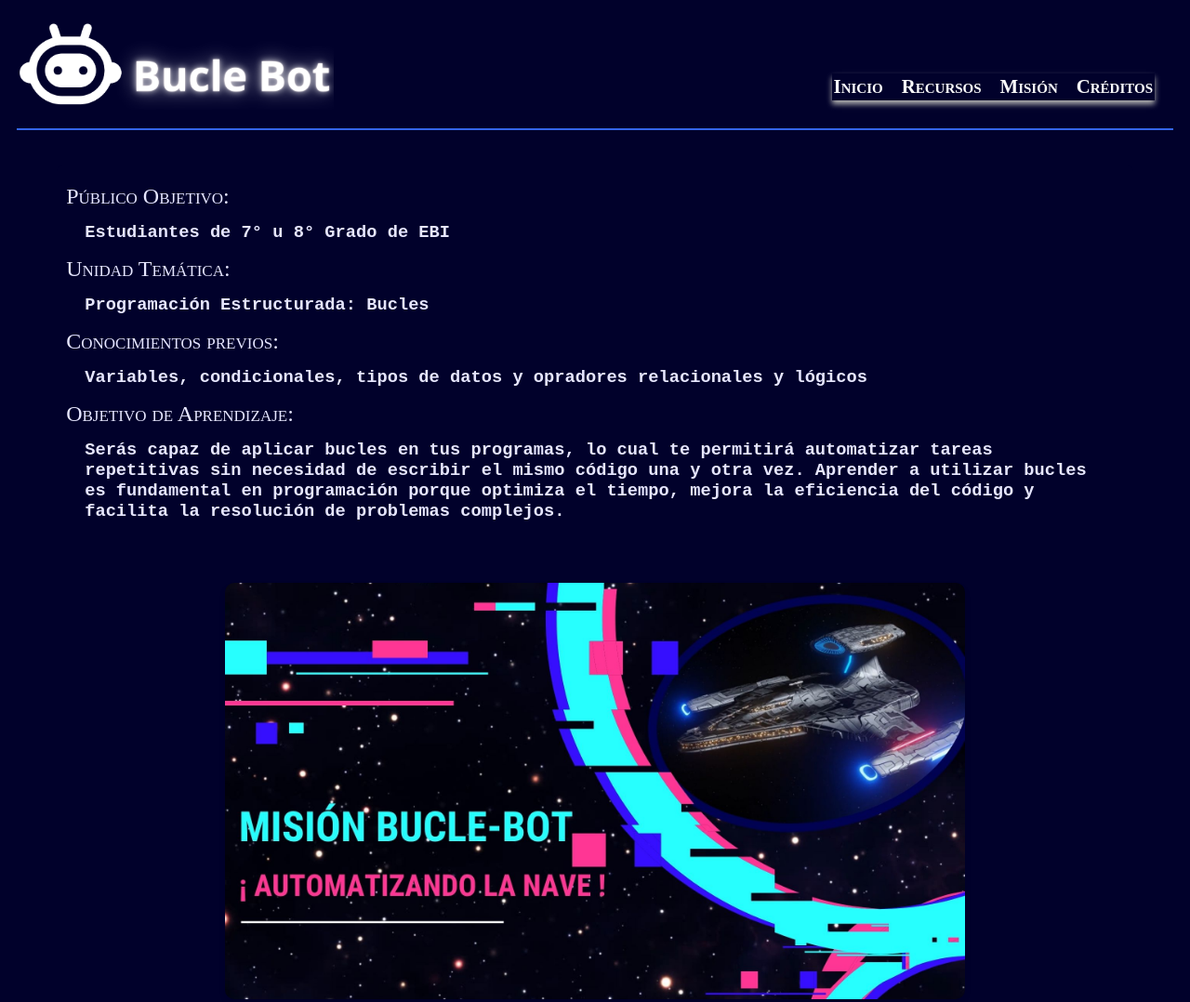
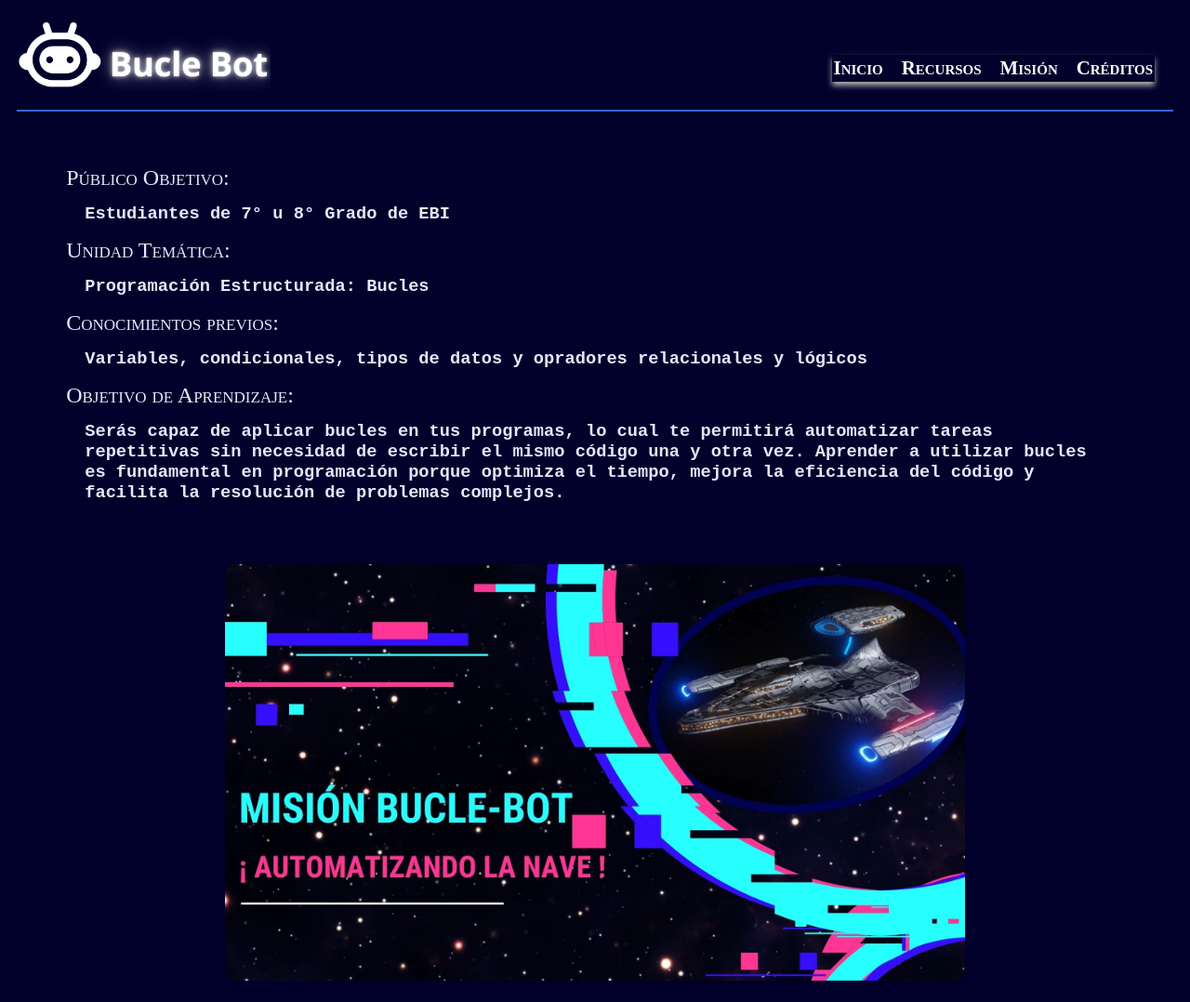
Before and after one commit to Eliana-A/MisionBucleBots, a plain HTML site: page index.html in a window 1280 px wide. Shown: the top 1078 px of the page at 93% size. Drawn offline with Linux system fonts and the light colour scheme.

Commit message:
Update styles.css

```diff
--- a/styles.css
+++ b/styles.css
@@ -15,7 +15,7 @@ header {
 }
 
 .logo img {
-  height: 100px; /*Fijo el alto de la imagen*/
+  height: 80px; /*Fijo el alto de la imagen*/
   width: auto; /*Dejo el ancho automático para que la imagen se acomode sin perder la proporción*/
 
 }
```
